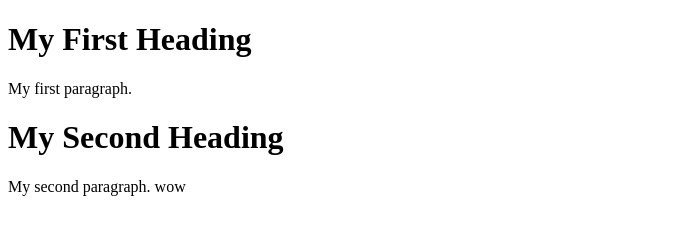
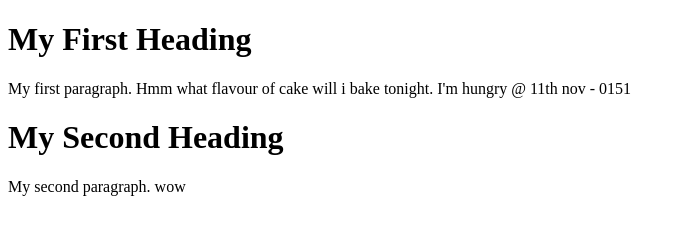
Before and after one commit to TheOGlexiboy/git-demo, a plain HTML site: page web/index.html in a window 1280 px wide. Shown: the whole page, without its empty margins (0-685 px from the left). Drawn offline with Linux system fonts and the light colour scheme.

Commit message:
updated html

```diff
--- a/web/index.html
+++ b/web/index.html
@@ -4,7 +4,7 @@
 
 <h1>My First Heading</h1>
 
-<p>My first paragraph.</p>
+<p>My first paragraph. Hmm what flavour of cake will i bake tonight. I'm hungry @ 11th nov - 0151</p>
 
 
 <h1>My Second Heading</h1>
```
